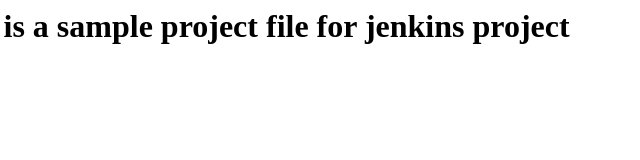
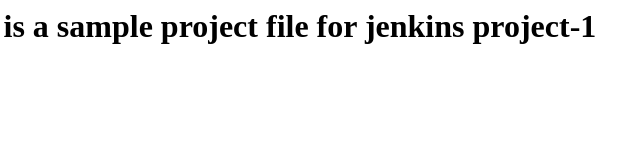
Before and after one commit to onlineTrainingguy/jenkinscicd, a plain HTML site: page index.html in a window 1280 px wide. Shown: the full height of the page, 73-713 px from the left. Drawn offline with Linux system fonts and the light colour scheme.

Commit message:
Update index.html

```diff
--- a/index.html
+++ b/index.html
@@ -1 +1 @@
-<h1> This is a sample project file for jenkins project</h1>
+<h1> This is a sample project file for jenkins project-1</h1>
```
